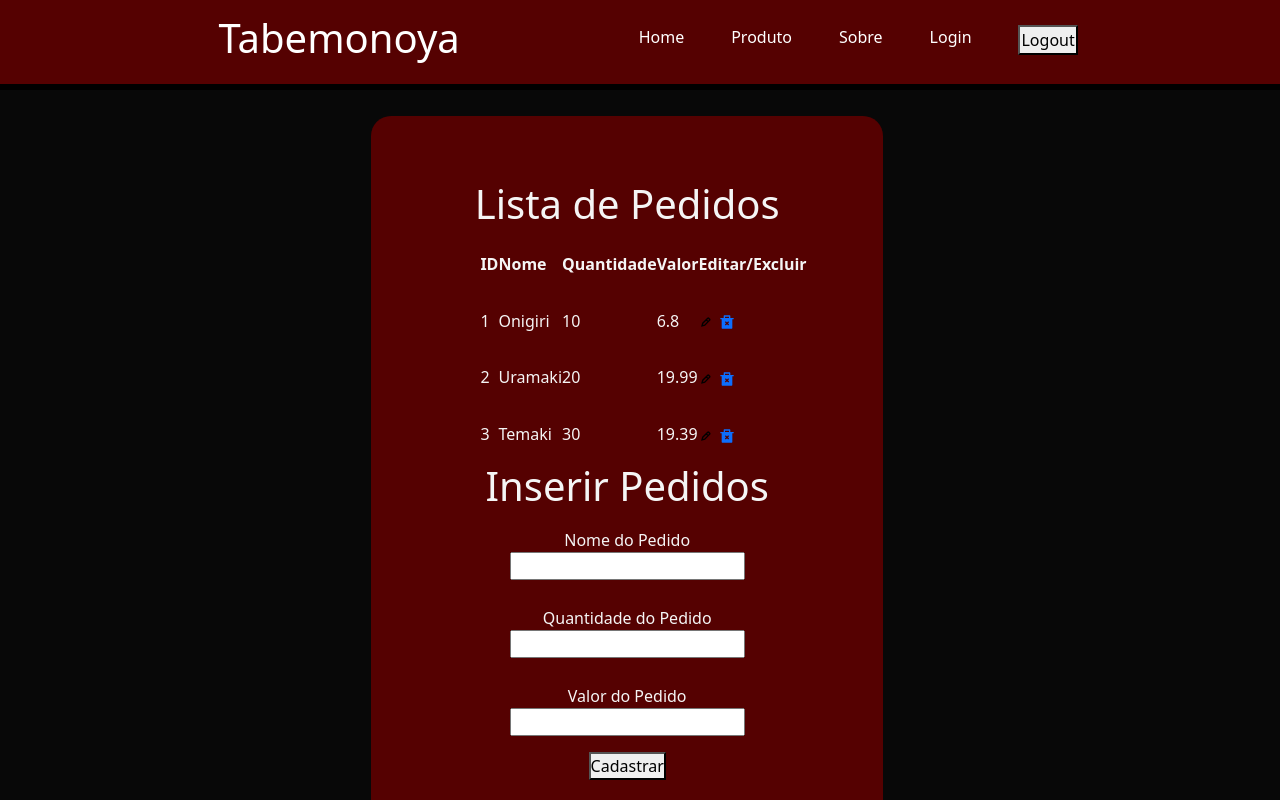
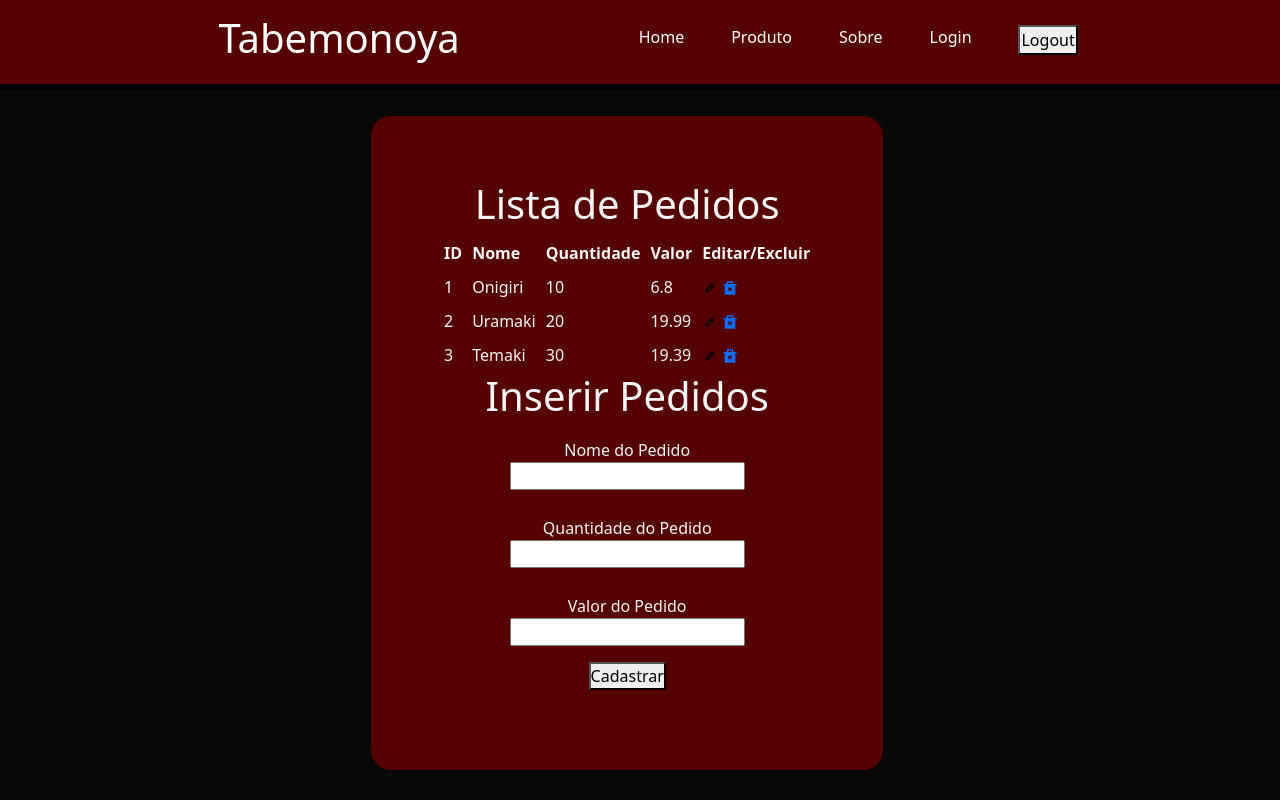
Before and after one commit to VinhaCityCp2/Cp5_web, a React (Vite) app: page /pedido in a window 1280 px wide. Shown: the top 800 px of the page. Built offline with nearby package versions, Linux system fonts and the light colour scheme.

Commit message:
Projeto Finalizado

```diff
--- a/src/main.jsx
+++ b/src/main.jsx
@@ -12,7 +12,6 @@ import EditarProduto from './routes/EditarProduto.jsx';
 import Pedido from './routes/Pedido.jsx';
 import EditarPedido from './routes/EditarPedido.jsx';
 import ExcluirPedido from './routes/ExcluirPedido.jsx';
-import InserirPedido from './routes/InserirPedido.jsx';
 
 
   const router = createBrowserRouter([
--- a/src/routes/InserirPedido.jsx
+++ b/src/routes/InserirPedido.jsx
@@ -54,10 +54,10 @@ export default function InserirPedido (){
                                 Quantidade do Pedido
                             </label>
 
-                            <input type="text" name="desc"
+                            <input type="text" name="quantidade"
                             id="idDesc"
 
-                            value={pedido.desc}
+                            value={pedido.quantidade}
                             onChange={handleChange}
                             />
                         </p>
--- a/src/routes/InserirProduto.jsx
+++ b/src/routes/InserirProduto.jsx
@@ -4,7 +4,6 @@ import { ListaProdutos } from "../components/ListaProdutos";
 import './InserirProduto.css';
 
 export default function InserirProduto (){
-
 
         const navigate = useNavigate();
 
--- a/src/routes/Login.jsx
+++ b/src/routes/Login.jsx
@@ -40,11 +40,8 @@ export default function Login (){
             <section>
               <div className="login_geral">
 
-
-
                 {getUser && getSenha ? (
                     <Pedido />
-
 
                 ) : (
 
@@ -66,7 +63,6 @@ export default function Login (){
                     <input className="confirmacao" type="submit" value="Login" />
 
                   </form>
-
                 )}
               </div>
             </section>
--- a/src/routes/Pedido.css
+++ b/src/routes/Pedido.css
@@ -4,12 +4,12 @@
 
 
 .titulos{
-    padding:5%;
+    padding:5px;
 
 
 }
 
 td{
-    padding: 5%;
+    padding: 5px;
 
 }
--- a/src/routes/Produtos.css
+++ b/src/routes/Produtos.css
@@ -19,3 +19,7 @@
     align-items: center;
     text-align: center;
 }
+
+th{
+    padding: 20px;
+}
--- a/src/routes/Produtos.jsx
+++ b/src/routes/Produtos.jsx
@@ -5,8 +5,6 @@ import { RiDeleteBin2Fill as ExcluirProduto } from 'react-icons/ri';
 import {ListaProdutos} from '../components/ListaProdutos';
 import './Produtos.css'
 import InserirProduto from './InserirProduto';
-
-
 
 
 
```
